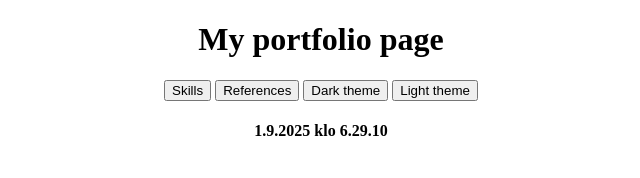
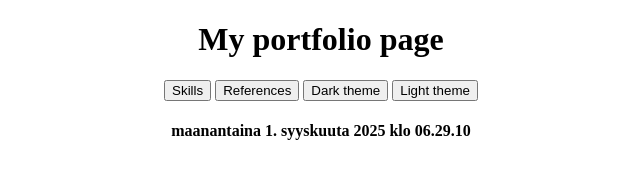
Before and after one commit to Point-SimoSiren/JS-kurssin-tuotoksia, a plain HTML site: page index.html in a window 1280 px wide. Shown: the whole page, without its empty margins (319-959 px from the left). Drawn offline with Linux system fonts and the light colour scheme.

Commit message:
ennen serverin luomista

```diff
--- a/index.html
+++ b/index.html
@@ -32,8 +32,17 @@
         function updateTime() {
         // PVM haku footeriin -------------------
          const nyt = new Date();
-        // Perus muotoilu suomeksi:
-        const suomeksi = nyt.toLocaleString("fi-FI");
+        // Muotoilu suomeksi:
+        const suomeksi = nyt.toLocaleString("fi-FI", {
+            weekday: "long",
+            year: "numeric",
+            month: "long",
+            day: "numeric",
+            hour: "2-digit",
+            minute: "2-digit",
+            second: "2-digit"
+            });
+
         // Tulostetaan koko Date-olio oletusmuodossa
          document.getElementById("footer-text").textContent = suomeksi;
         }
```
